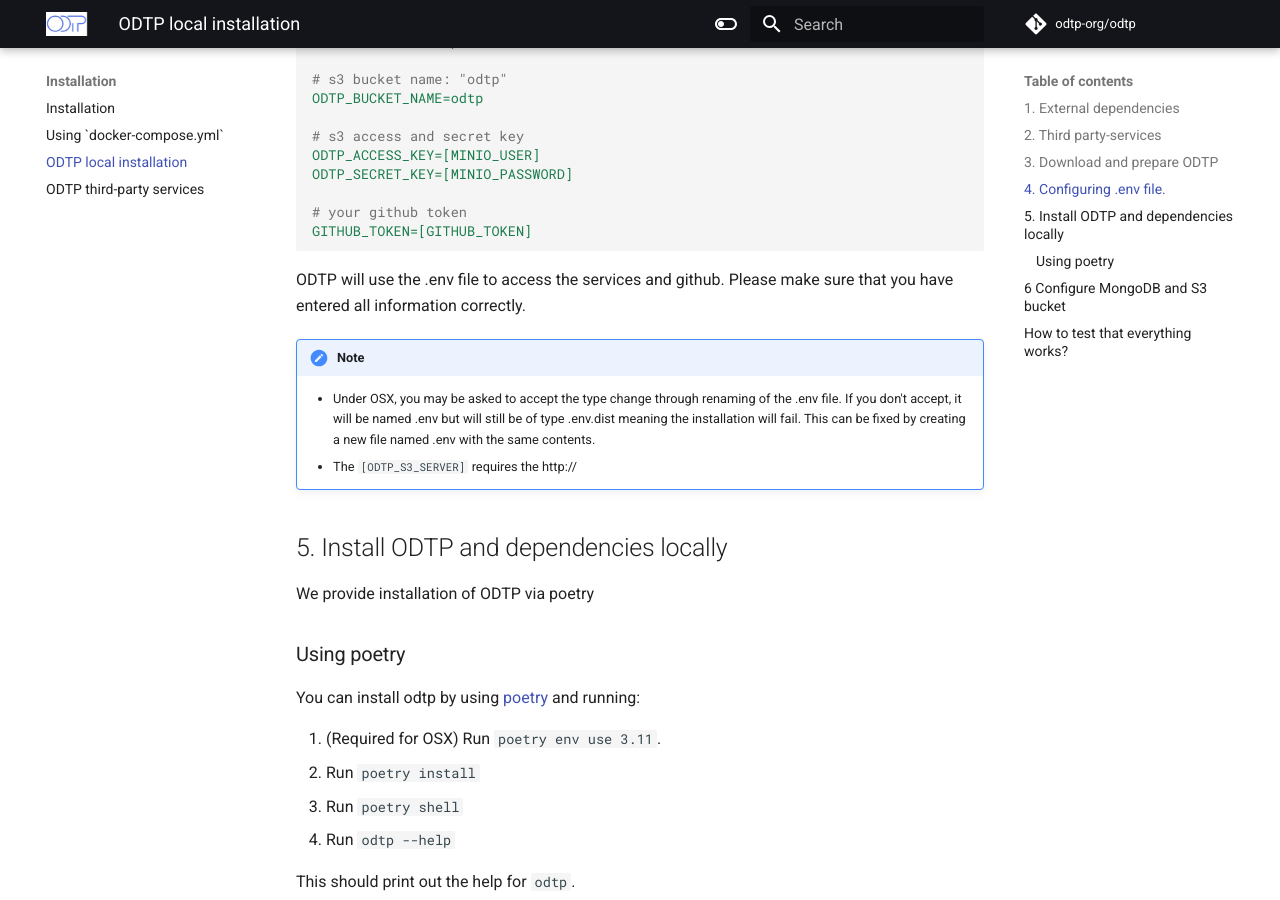
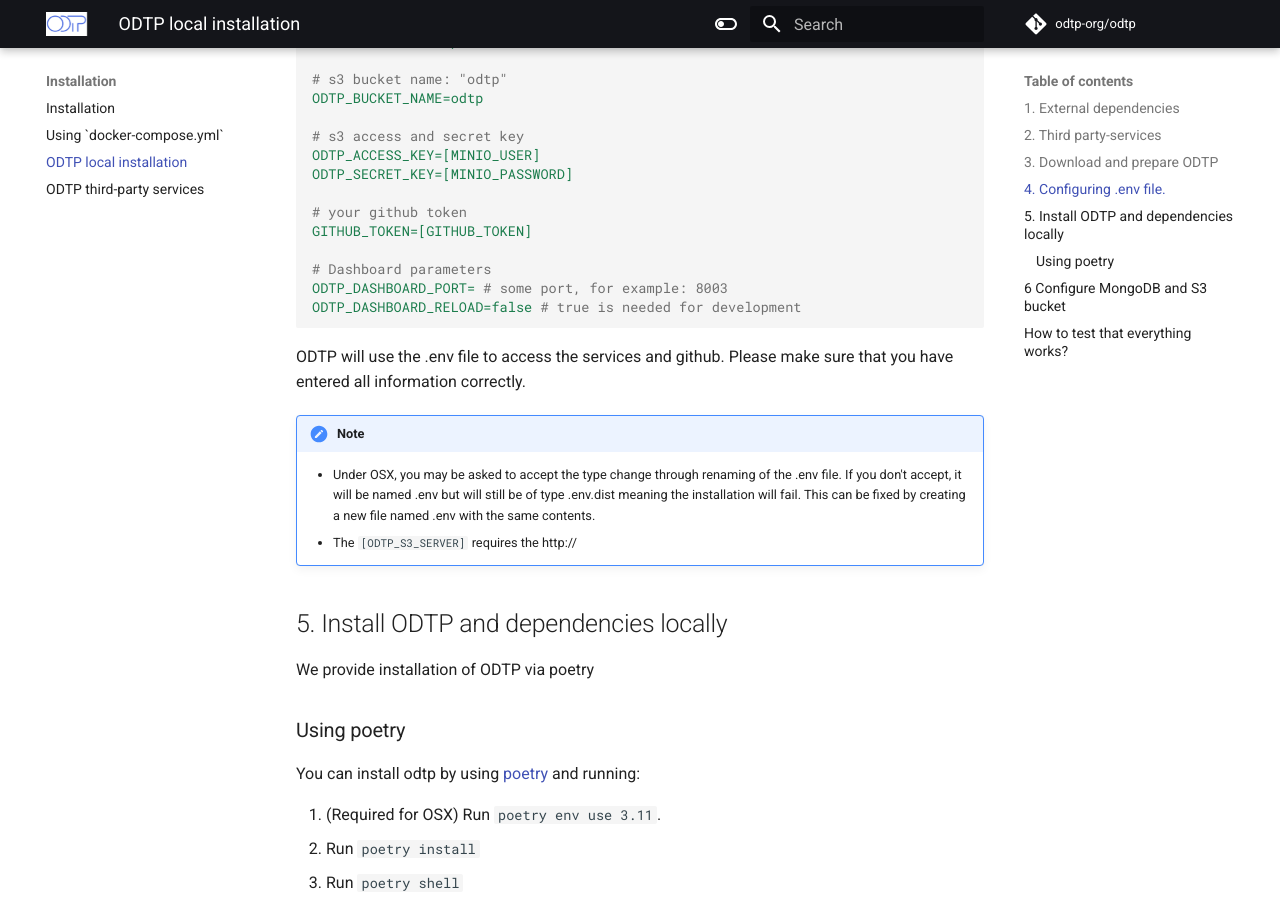
Before and after one commit to odtp-org/odtp-manuals, an MkDocs documentation site: the page built from docs/installation/odtp-local-installation.md, in a window 1280 px wide and 900 px high, scrolled down 1780 px. Built offline with MkDocs 1.6.1 and Material for MkDocs 9.7.7, drawn with Linux system fonts in a browser that asks for light colours; a script that is not in the unit is left out; comment, search, counter and statistics services are not loaded.

Commit message:
choire(installations): update installation instructions
add new environment variables to the installation instructions

````diff
--- a/docs/installation/odtp-local-installation.md
+++ b/docs/installation/odtp-local-installation.md
@@ -76,6 +76,10 @@ ODTP_SECRET_KEY=[MINIO_PASSWORD]
 
 # your github token
 GITHUB_TOKEN=[GITHUB_TOKEN]
+
+# Dashboard parameters
+ODTP_DASHBOARD_PORT= # some port, for example: 8003
+ODTP_DASHBOARD_RELOAD=false # true is needed for development
 ```
 
 ODTP will use the .env file to access the services and github. Please make sure that you have entered all information correctly.
````
Also changed, not shown: docs/installation/docker-compose.md (+4 -0 lines).
